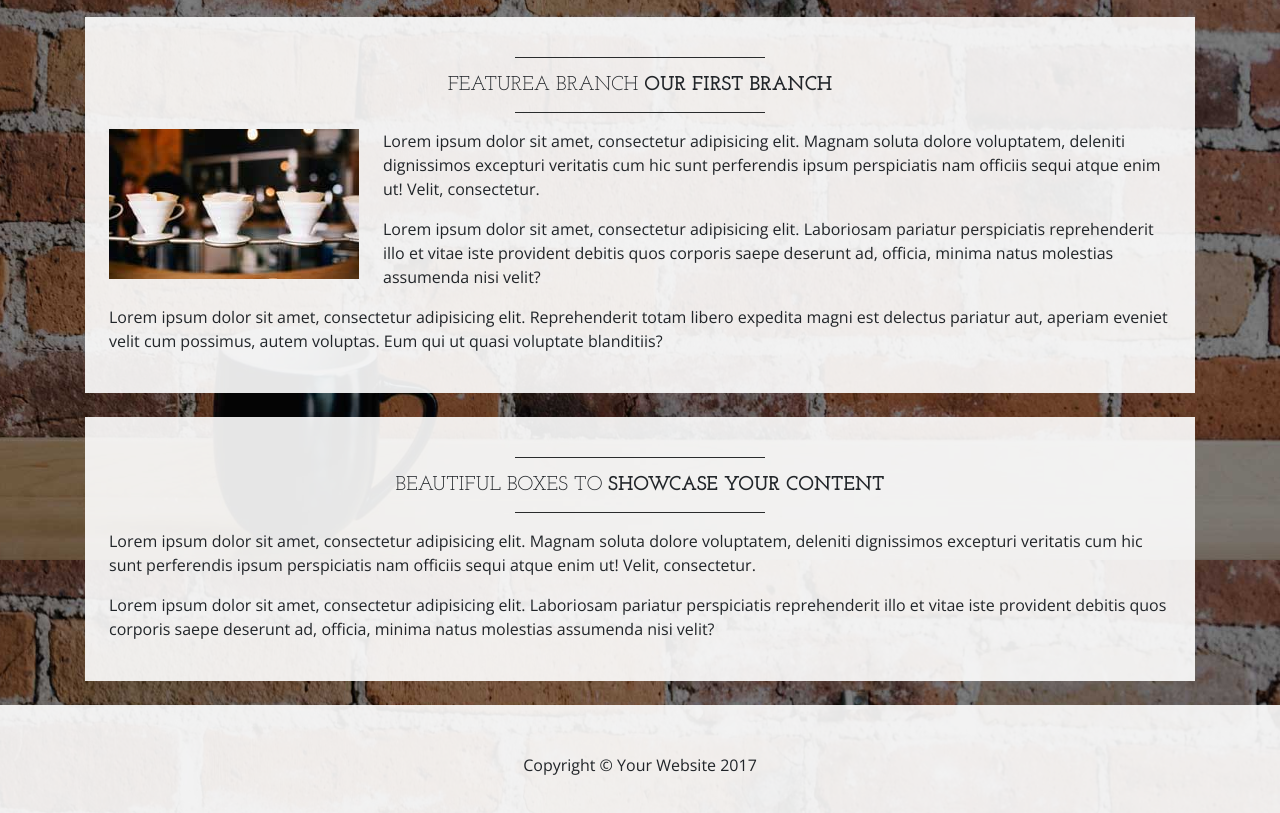
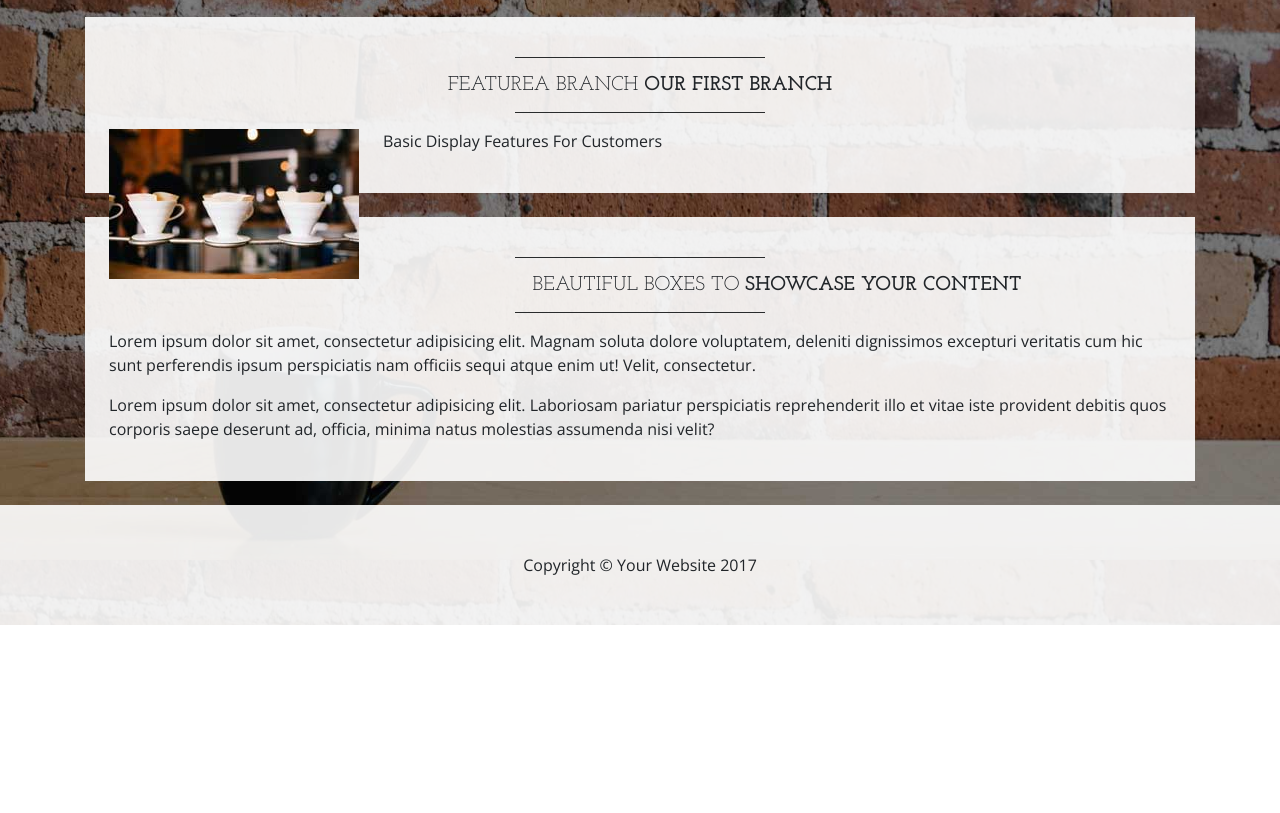
Before and after one commit to jimk1955/Introduction-to-Git, a plain HTML site: page index.html in a window 1280 px wide. Shown: the part 1040-1853 px from the top of the page. After the commit the page ends 1665 px from the top, so only its background shows below. Drawn offline with nearby package versions, Linux system fonts and the light colour scheme.

Commit message:
Changed text - Lara

```diff
--- a/index.html
+++ b/index.html
@@ -108,9 +108,7 @@
             <h2 class="text-center text-lg text-uppercase my-0">FeatureA Branch <strong>Our First Branch</strong></h2>
             <hr class="divider">
             <img class="img-fluid float-left mr-4 d-none d-lg-block" src="img/intro-pic.jpg" alt="">
-            <p>Lorem ipsum dolor sit amet, consectetur adipisicing elit. Magnam soluta dolore voluptatem, deleniti dignissimos excepturi veritatis cum hic sunt perferendis ipsum perspiciatis nam officiis sequi atque enim ut! Velit, consectetur.</p>
-            <p>Lorem ipsum dolor sit amet, consectetur adipisicing elit. Laboriosam pariatur perspiciatis reprehenderit illo et vitae iste provident debitis quos corporis saepe deserunt ad, officia, minima natus molestias assumenda nisi velit?</p>
-            <p>Lorem ipsum dolor sit amet, consectetur adipisicing elit. Reprehenderit totam libero expedita magni est delectus pariatur aut, aperiam eveniet velit cum possimus, autem voluptas. Eum qui ut quasi voluptate blanditiis?</p>
+            <p> Basic Display Features For Customers </p>
         </div>
 
         <div class="bg-faded p-4 my-4">
```
